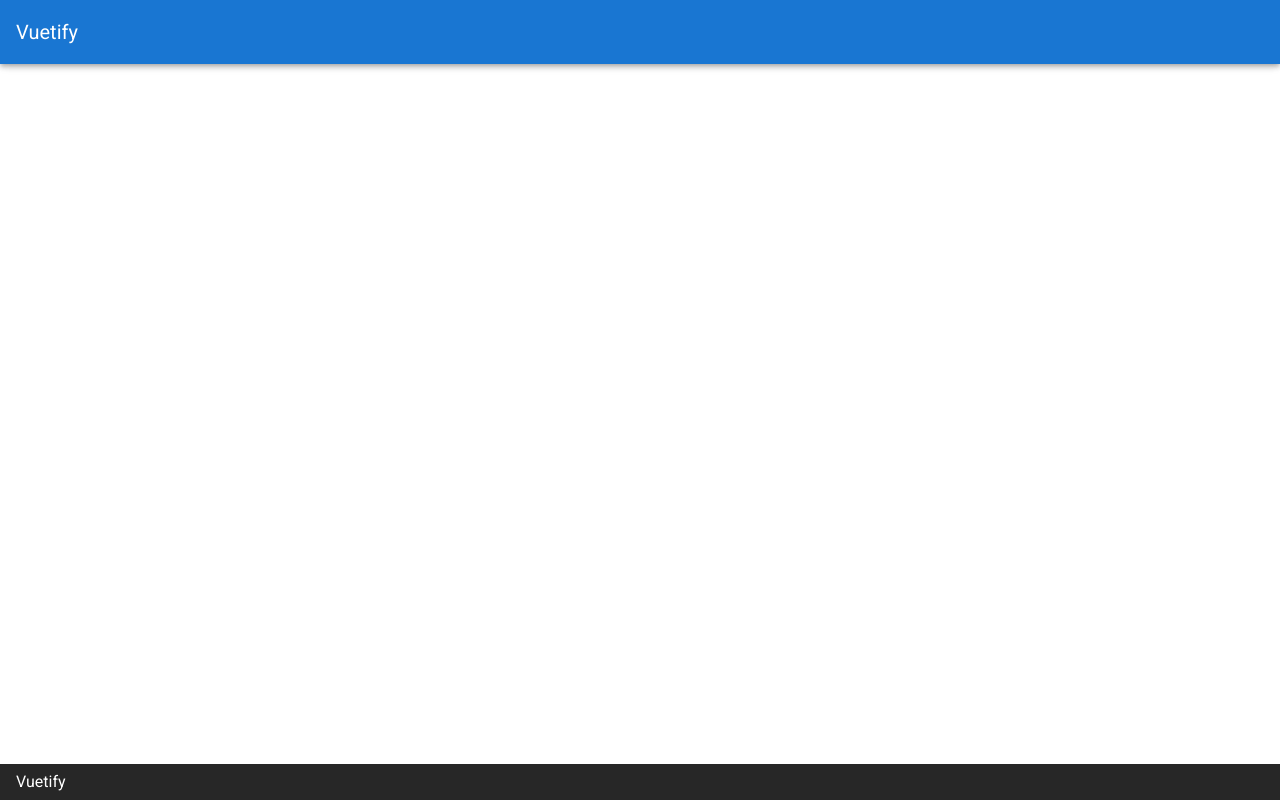
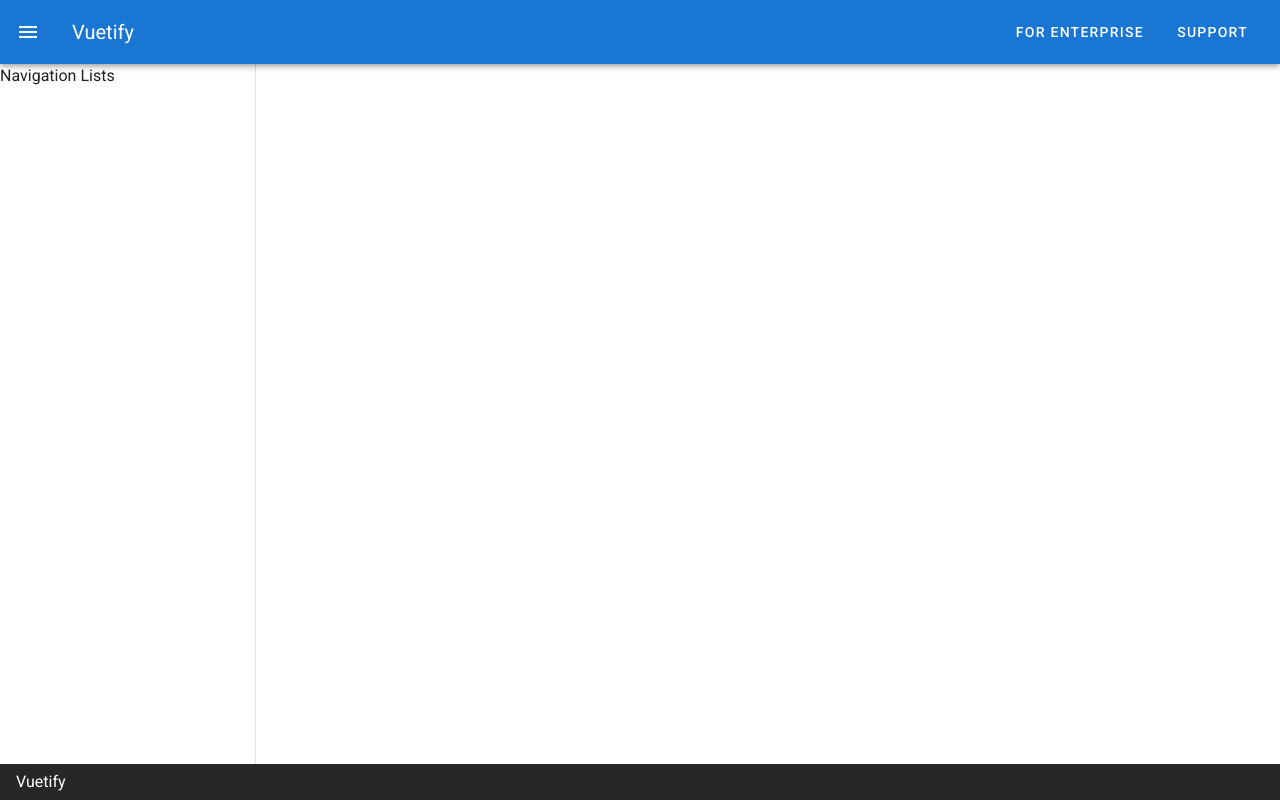
Before and after one commit to Turu0512/vuetify-lesson, a Vue app in the folder vuetify2/: page / in a window 1280 px wide. Built offline with nearby package versions, Linux system fonts and the light colour scheme.

Commit message:
btnの設定

```diff
--- a/vuetify2/src/App.vue
+++ b/vuetify2/src/App.vue
@@ -1,9 +1,26 @@
 <template>
   <v-app>
-    <v-app-bar color="primary" dark app>
+    <v-navigation-drawer v-model="drawer" clipped app>Navigation Lists</v-navigation-drawer>
+    <!-- 画面サイズによってサイドバーが表示・非表示される。ユーザーで操作するためにハンバーガーメニューを作る -->
+    <!-- clippedを設定することで、ナビゲーションバーの下に表示する。-->
+    <v-app-bar color="primary" clipped-left dark app>
       <!-- darkはvuetify上で用意されたテーマ。appを設定すると自動で高さを調節してくれる -->
       <!-- colorは背景色。color=色--textで文字色「-」は二個 -->
+      <v-app-bar-nav-icon @click="drawer=!drawer"></v-app-bar-nav-icon>
+      <!-- ハンバーガーメニュー,drawerは提議していなくてもドキュメントに記述されているため、dataで定義すれば扱える -->
       <v-toolbar-title>Vuetify</v-toolbar-title>
+      <v-spacer></v-spacer>
+      <!-- 次の要素との間を開ける -->
+      <!-- <v-btn text>button</v-btn> -->
+      <!-- textを設定すると背景と同じ色になって、結果透明に見える -->
+      <!-- <v-btn outlined>button</v-btn> -->
+      <!-- outlinedで枠線だけの表示 -->
+      <v-toolbar-items>
+      <v-btn text>FOR ENTERPRISE</v-btn>
+      <v-btn text>SUPPORT</v-btn>
+      </v-toolbar-items>
+      <!-- v-toolbar-itemsに入れることで、バーいっぱいに選択領域が拡大する -->
+
     </v-app-bar>
     <v-footer dark app>Vuetify</v-footer>
   </v-app>
@@ -12,13 +29,10 @@
 <script>
 export default {
   name: 'App',
-
-  components: {
-
+  data(){
+    return{
+      drawer: null
+    }
   },
-
-  data: () => ({
-    //
-  }),
 };
 </script>
```
